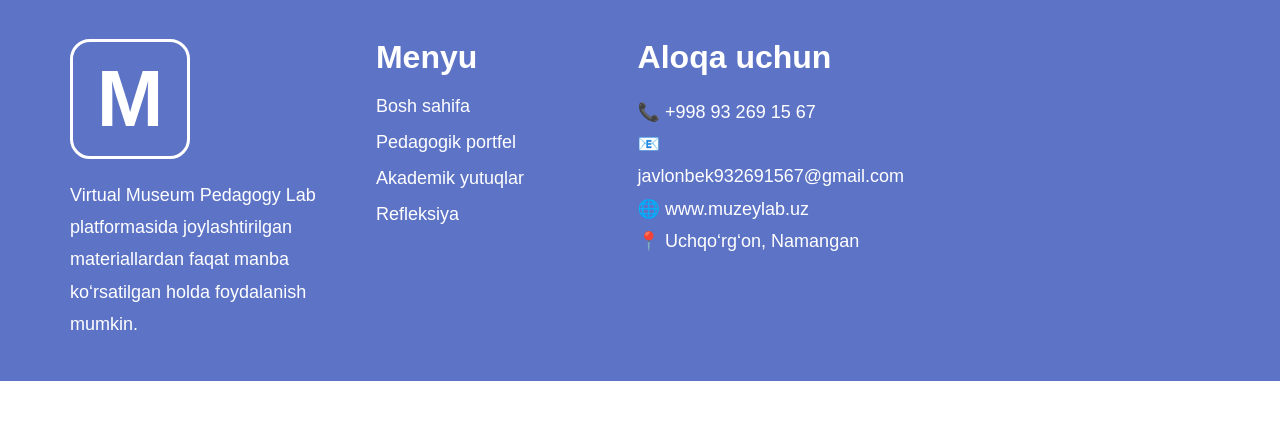
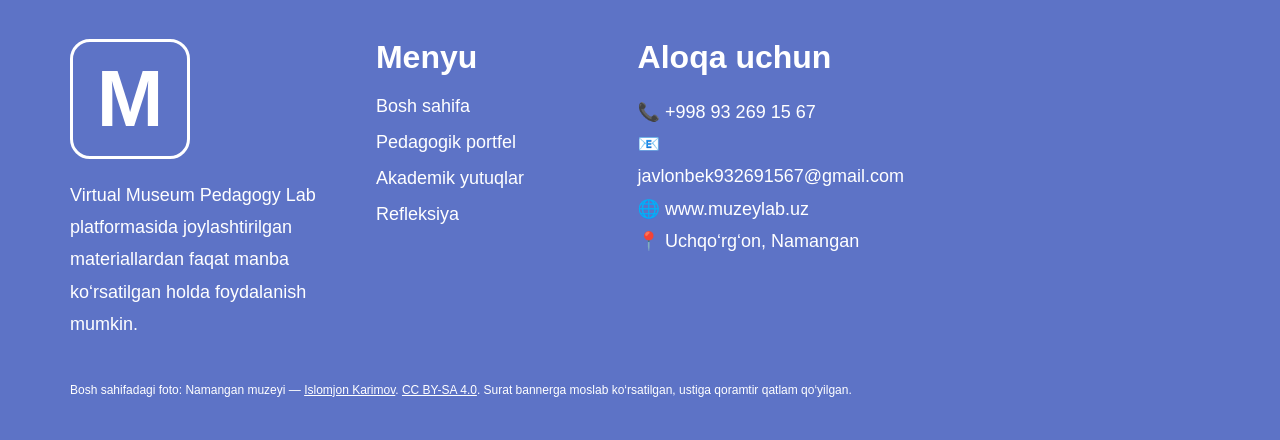
Before and after one commit to javlonbek1994/portfolio-site, a Flask app: page /about in a window 1280 px wide. Shown: the part 1894-2334 px from the top of the page. Before the commit the page ends 2275 px from the top, so only its background shows below. Run offline with Flask 3, Linux system fonts and the light colour scheme; data comes from the database, SQL or seed files in the repository; some libraries are stand-ins or nearby versions.

Commit message:
Update base.html

```diff
--- a/templates/base.html
+++ b/templates/base.html
@@ -181,6 +181,18 @@
         </iframe>
     </div>
 
+    <p class="footer-photo-credit"
+       style="grid-column: 1 / -1; margin: 0; font-size: 12px; line-height: 1.6; color: white;">
+        Bosh sahifadagi foto: Namangan muzeyi —
+        <a href="https://commons.wikimedia.org/wiki/File:%D0%9C%D1%83%D0%B7%D0%B5%D0%B9_%D0%B1%D0%B8%D0%BD%D0%BE%D1%81%D0%B8.jpg"
+           target="_blank" rel="noopener noreferrer"
+           style="color: inherit; text-decoration: underline;">Islomjon Karimov</a>.
+        <a href="https://creativecommons.org/licenses/by-sa/4.0/"
+           target="_blank" rel="noopener noreferrer"
+           style="color: inherit; text-decoration: underline;">CC BY-SA 4.0</a>.
+        Surat bannerga moslab ko‘rsatilgan, ustiga qoramtir qatlam qo‘yilgan.
+    </p>
+
 </footer>
 
 </body>
```
